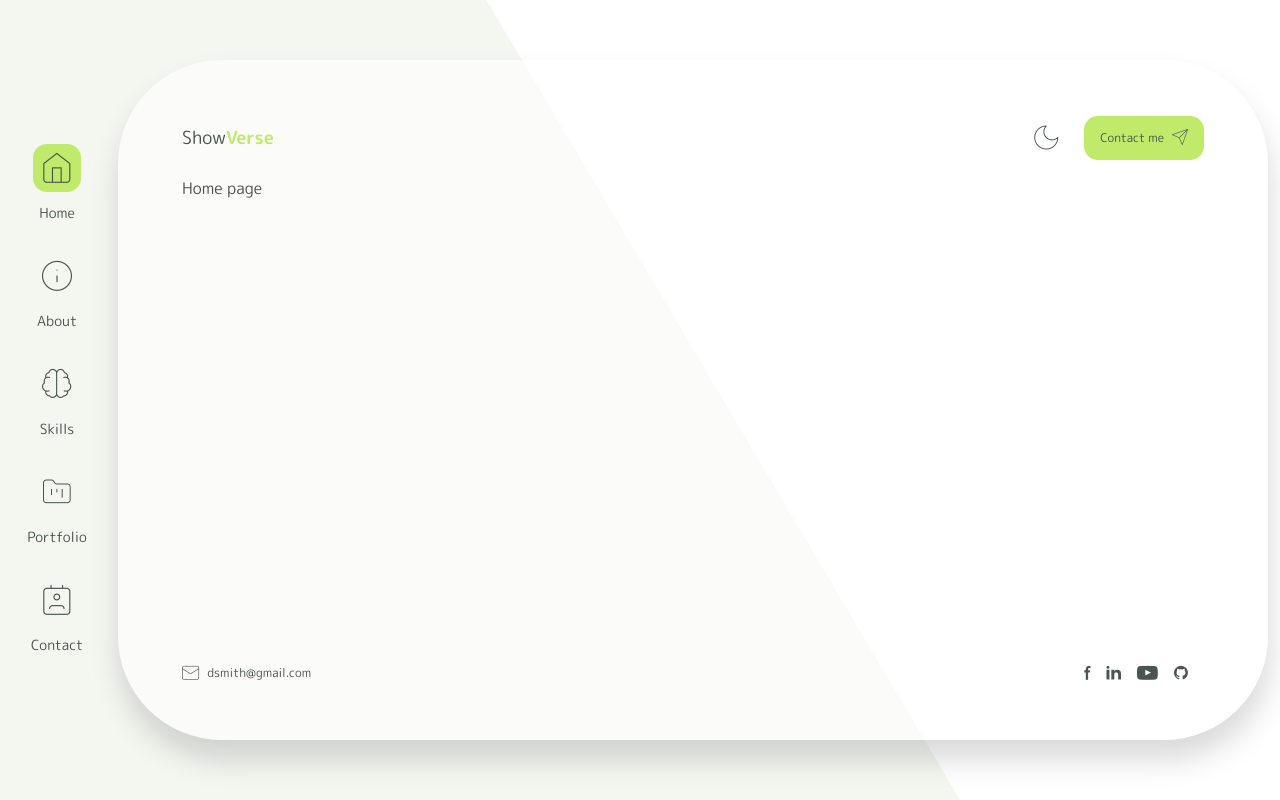
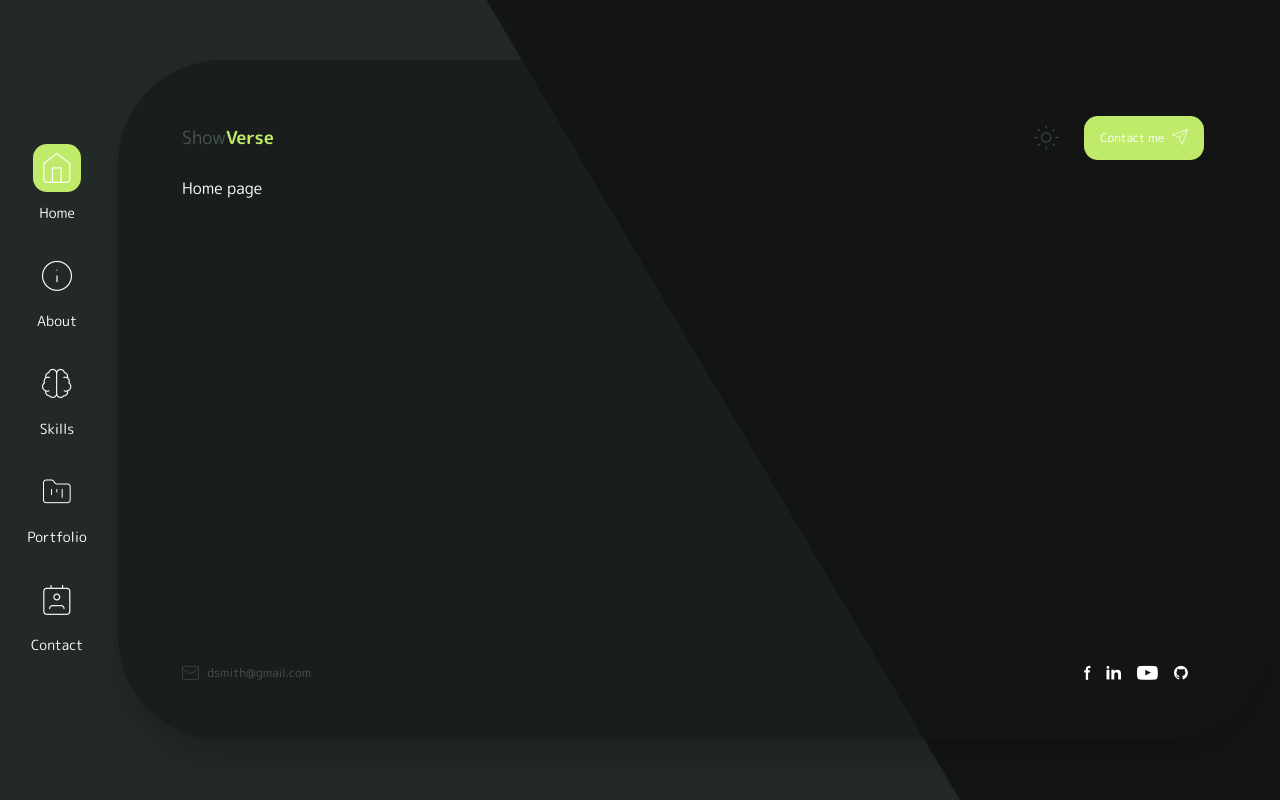
Before and after one commit to DeanNab175/showverse, a Next.js app: page / in a window 1280 px wide. Both pictures are taken after a click on the button 1046 px from the left and 138 px from the top of the page. Built offline with nearby package versions, Linux system fonts and the light colour scheme.

Commit message:
add dark mode theme switcher

```diff
--- a/src/app/(site)/layout.tsx
+++ b/src/app/(site)/layout.tsx
@@ -1,10 +1,12 @@
+"use client";
+
 import PageTransition from "@/components/page-transition";
-import TransitionProvider from "@/context/transition-context";
+import TransitionProvider from "@/contexts/transition-context";
 
 import PageHeader from "@/components/page-layout/page-header";
 import PageFooter from "@/components/page-layout/page-footer";
 import PageContent from "@/components/page-layout/page-content";
-import PageHeaderComponent from "@/components/page-header-component/page-header-component";
+import PageHeaderNavbar from "@/components/page-header-navbar/page-header-navbar";
 import FooterContact from "@/components/footer-component/footer-contact";
 import FooterSocials from "@/components/footer-component/footer-socials";
 
@@ -17,7 +19,7 @@ export default function SiteLayout({ children }: SiteLayoutProps) {
     <TransitionProvider>
       <PageTransition>
         <PageHeader>
-          <PageHeaderComponent />
+          <PageHeaderNavbar />
         </PageHeader>
         <PageContent>{children}</PageContent>
         <PageFooter>
--- a/src/app/globals.css
+++ b/src/app/globals.css
@@ -20,37 +20,45 @@
   --clr-youtube: #FF0000;
   --clr-github: #24292e;
   */
-  --clr-accent1: oklch(0.8834 0.1636 125.02);
-  --clr-accent2: oklch(0.4366 0.0183 170.25);
-  --clr-accent3: oklch(0.97 0.0082 121.63);
-  --clr-accent4: oklch(1 0 0);
-  --clr-dark: 157deg 8% 31%;
+  --clr-accent-1: oklch(0.8834 0.1636 125.02);
+  --clr-accent-2: oklch(0.4366 0.0183 170.25);
+  --clr-accent-3: oklch(0.97 0.0082 121.63);
+
   --clr-white: oklch(1 0 0);
-  --clr-accent3-dark: oklch(0.1965 0.0051 173.82);
+  --clr-dark: oklch(0.2743 0.0093 173.57);
+  --clr-dark-2: oklch(0.1965 0.0051 173.82);
 
-  /* Social Medias */
+  /* Social Medias colors */
   --clr-facebook: oklch(0.5891 0.2029 257.86);
   --clr-linkedin: oklch(0.5458 0.130182 242.2738);
   --clr-youtube: oklch(0.628 0.2577 29.23);
   --clr-github: oklch(0.2781 0.0117 248.25);
 
-  --clr-accent1-light: 79deg 81% 80%;
-  --clr-accent1-dark: 82deg 73% 44%;
+  --clr-accent-1-light: hsl(79deg 81% 80%);
+  --clr-accent-1-dark: hsl(82deg 73% 44%);
 
-  --clr-accent2-light: 155deg 7% 50%;
-  --clr-accent2-dark: 163deg 6% 22%;
+  --clr-accent-2-light: hsl(155deg 7% 50%);
+  --clr-accent-2-dark: hsl(163deg 6% 22%);
 
-  --clr-primary: var(--clr-accent1);
-  --clr-primary-light: var(--clr-accent1-light);
-  --clr-primary-dark: var(--clr-accent1-dark);
+  --clr-primary: var(--clr-accent-1);
+  --clr-primary-light: var(--clr-accent-1-light);
+  --clr-primary-dark: var(--clr-accent-1-dark);
 
-  --clr-secondary: var(--clr-accent2);
-  --clr-secondary-light: var(--clr-accent2-light);
-  --clr-secondary-dark: var(--clr-accent2-dark);
+  --clr-secondary: var(--clr-accent-2);
+  --clr-secondary-light: var(--clr-accent-2-light);
+  --clr-secondary-dark: var(--clr-accent-2-dark);
 
   --radius: 0.625rem;
+}
+
+.light {
+  --clr-base-text: var(--clr-accent-2);
+  --clr-page-bg: var(--clr-white);
+  --clr-main-content-shape-bg: var(--clr-accent-3);
+
+  /* ShadCN color variables */
   --background: var(--clr-white);
-  --foreground: var(--clr-accent2);
+  --foreground: var(--clr-accent-2);
   --card: oklch(1 0 0);
   --card-foreground: oklch(0.145 0 0);
   --popover: oklch(1 0 0);
@@ -83,7 +91,12 @@
 }
 
 .dark {
-  --background: var(--clr-accent3-dark);
+  --clr-base-text: var(--clr-white);
+  --clr-page-bg: var(--clr-dark-2);
+  --clr-main-content-shape-bg: var(--clr-dark);
+
+  /* ShadCN color variables */
+  --background: var(--clr-dark-2);
   --foreground: var(--clr-white);
   --card: oklch(0.205 0 0);
   --card-foreground: oklch(0.985 0 0);
@@ -122,8 +135,20 @@
 
   --color-primary: var(--clr-primary);
   --color-secondary: var(--clr-secondary);
-  --color-accent-3: var(--clr-accent3);
-  --color-accent-4: var(--clr-accent4);
+  --color-accent-3: var(--clr-accent-3);
+  --color-accent-4: var(--clr-white);
+
+  --color-foreground: var(--foreground);
+  --color-background: var(--background);
+  --color-facebook: var(--clr-facebook);
+  --color-linkedin: var(--clr-linkedin);
+  --color-youtube: var(--clr-youtube);
+  --color-github: var(--clr-github);
+  --color-base-text: var(--clr-base-text);
+  --color-page-bg: var(--clr-page-bg);
+  --color-main-content-shape-bg: var(--clr-main-content-shape-bg);
+
+  /* ShadCN color variables */
   --color-sidebar-ring: var(--sidebar-ring);
   --color-sidebar-border: var(--sidebar-border);
   --color-sidebar-accent-foreground: var(--sidebar-accent-foreground);
@@ -151,12 +176,6 @@
   --color-popover: var(--popover);
   --color-card-foreground: var(--card-foreground);
   --color-card: var(--card);
-  --color-foreground: var(--foreground);
-  --color-background: var(--background);
-  --color-facebook: var(--clr-facebook);
-  --color-linkedin: var(--clr-linkedin);
-  --color-youtube: var(--clr-youtube);
-  --color-github: var(--clr-github);
 
   --radius-sm: calc(var(--radius) - 4px);
   --radius-md: calc(var(--radius) - 2px);
@@ -168,10 +187,11 @@
 
 @layer base {
   * {
-    @apply border-border outline-ring/50;
+    @apply border-border outline-ring/50 transition-colors duration-300;
   }
+
   body {
-    @apply bg-background text-foreground font-sans;
+    @apply bg-background text-base-text font-sans;
     /*font-family: var(--primary-font);*/
   }
 }
--- a/src/app/layout.tsx
+++ b/src/app/layout.tsx
@@ -4,6 +4,7 @@ import type { Metadata } from "next";
 import { M_PLUS_Rounded_1c } from "next/font/google";
 
 import NavbarComponent from "@/components/navbar-component/navbar-component";
+import { Providers } from "@/components/providers";
 
 const mPlusRounded = M_PLUS_Rounded_1c({
   variable: "--font-m-plus-rounded",
@@ -23,11 +24,27 @@ interface RootLayoutProps {
 
 export default function RootLayout({ children }: Readonly<RootLayoutProps>) {
   return (
-    <html lang="en">
+    <html lang="en" suppressHydrationWarning>
+      <head>
+        <script
+          dangerouslySetInnerHTML={{
+            __html: `
+              try {
+                const theme = localStorage.getItem('theme');
+                const prefersDark = window.matchMedia('(prefers-color-scheme: dark)').matches;
+                if (theme === 'dark' || (!theme && prefersDark)) {
+                  document.documentElement.classList.add('dark');
+                }
+              } catch (e) {}
+            `,
+          }}
+        />
+      </head>
       <body
         className={`${mPlusRounded.variable} antialiased overflow-x-hidden`}
       >
-        <div className="main-content-shape bg-accent-3 fixed w-full h-full -z-[1]"></div>
+        <Providers>
+          <div className="main-content-shape bg-main-content-shape-bg fixed w-full h-full -z-[1]"></div>
           <main className="container mx-auto px-3 flex items-center min-h-screen">
             <div className="grid gap-4 w-full h-[85vh] grid-rows-[1fr_auto] lg:grid-rows-none lg:grid-cols-9 xl:grid-cols-12 lg:max-h-[60rem] xl:max-h-[63rem]">
               <div className="lg:col-start-1 lg:col-end-2">
@@ -38,6 +55,7 @@ export default function RootLayout({ children }: Readonly<RootLayoutProps>) {
               </div>
             </div>
           </main>
+        </Providers>
       </body>
     </html>
   );
--- a/src/components/footer-component/footer-socials.tsx
+++ b/src/components/footer-component/footer-socials.tsx
@@ -8,7 +8,7 @@ function FooterSocials() {
         <Link
           key={link.id}
           href={link.href}
-          className={`text-sm mr-4 ${link.hoverColorClass} transition-colors`}
+          className={`text-sm mr-4 text-base-text ${link.hoverColorClass}`}
         >
           <i className={link.iconClass}></i>
         </Link>
--- a/src/components/navbar-component/navbar-component.tsx
+++ b/src/components/navbar-component/navbar-component.tsx
@@ -46,7 +46,7 @@ function NavbarComponent() {
             opacity: 1,
             duration: 0.6,
             ease: "bounce.out",
-          }
+          },
         );
         hasInitialized.current = true;
       } else {
@@ -58,7 +58,7 @@ function NavbarComponent() {
         });
       }
     },
-    { dependencies: [pathname, isMobile, isTablet, isDesktop] }
+    { dependencies: [pathname, isMobile, isTablet, isDesktop] },
   );
 
   return (
@@ -78,11 +78,11 @@ function NavbarComponent() {
               }`}
             >
               <span
-                className={`${link.iconFontSizeClass} icon w-12 h-12 mx-auto mb-2 rounded-xl flex items-center justify-center`}
+                className={`${link.iconFontSizeClass} icon text-base-text w-12 h-12 mx-auto mb-2 rounded-xl flex items-center justify-center`}
               >
                 <i className={link.iconClass}></i>
               </span>
-              <span className="text-sm">{link.name}</span>
+              <span className="text-sm text-base-text">{link.name}</span>
             </Link>
           </li>
         ))}
--- a/src/components/page-header-component/page-header-component.tsx
+++ b/src/components/page-header-navbar/page-header-navbar.tsx
@@ -1,9 +1,13 @@
 "use client";
 
 import Link from "next/link";
+import { useTheme } from "@/contexts/theme-context";
 import { Button } from "@/components/ui/button";
 
-function PageHeaderComponent() {
+function PageHeaderNavbar() {
+  console.log("PageHeaderNavbar rendering, about to call useTheme");
+  const { theme, toggleTheme } = useTheme();
+
   return (
     <section className="flex justify-between items-center pb-4">
       <div className="logo">
@@ -16,8 +20,14 @@ function PageHeaderComponent() {
           size="icon"
           variant="ghost"
           className="flex items-center justify-center"
+          onClick={toggleTheme}
+          aria-label={`Switch to ${theme === "light" ? "dark" : "light"} mode`}
         >
-          <i className="icon-moon"></i>
+          {theme === "light" ? (
+            <i className="icon-moon"></i>
+          ) : (
+            <i className="icon-sun"></i>
+          )}
         </Button>
         <Button asChild>
           <Link href="/contact" className="menu-nav-link">
@@ -32,4 +42,4 @@ function PageHeaderComponent() {
   );
 }
 
-export default PageHeaderComponent;
+export default PageHeaderNavbar;
--- a/src/components/page-layout/page-layout.tsx
+++ b/src/components/page-layout/page-layout.tsx
@@ -9,12 +9,12 @@ const PageLayout = forwardRef<HTMLElement, PageLayoutProps>(
     return (
       <article
         ref={ref}
-        className="shadow-[2px_20px_30px_rgba(0,0,0,0.15)] bg-accent-4/60 h-full rounded-[104px] px-16 py-14 grid grid-rows-[auto_1fr_auto]"
+        className="shadow-[2px_20px_30px_rgba(0,0,0,0.15)] bg-page-bg/60 h-full rounded-[104px] px-16 py-14 grid grid-rows-[auto_1fr_auto]"
       >
         {children}
       </article>
     );
-  }
+  },
 );
 
 PageLayout.displayName = "PageLayout";
--- a/src/components/page-transition.tsx
+++ b/src/components/page-transition.tsx
@@ -3,7 +3,7 @@
 import { useCallback, useEffect, useRef } from "react";
 import { usePathname, useRouter } from "next/navigation";
 
-import { useTransition } from "@/context/transition-context";
+import { useTransition } from "@/contexts/transition-context";
 import PageLayout from "./page-layout/page-layout";
 import {
   createEntryTimeline,
@@ -37,7 +37,7 @@ export default function PageTransition({ children }: PageTransitionProps) {
       overlayRef,
       isRouteChange,
       entryAnimationFn,
-      handleComplete
+      handleComplete,
     );
 
     timeline.play();
@@ -48,7 +48,7 @@ export default function PageTransition({ children }: PageTransitionProps) {
       const timeline = createExitTimeline(overlayRef, () => router.push(url));
       timeline.play();
     },
-    [router]
+    [router],
   );
 
   // Play entry animation on mount and route changes
--- /dev/null
+++ b/src/components/providers.tsx
@@ -0,0 +1,7 @@
+"use client";
+
+import { ThemeProvider } from "@/contexts/theme-context";
+
+export function Providers({ children }: { children: React.ReactNode }) {
+  return <ThemeProvider>{children}</ThemeProvider>;
+}
--- /dev/null
+++ b/src/contexts/theme-context.tsx
@@ -0,0 +1,61 @@
+"use client";
+
+import React, { createContext, useContext, useEffect, useState } from "react";
+
+type Theme = "light" | "dark";
+
+interface ThemeContextType {
+  theme: Theme;
+  toggleTheme: () => void;
+}
+
+const ThemeContext = createContext<ThemeContextType | undefined>(undefined);
+
+export function ThemeProvider({ children }: { children: React.ReactNode }) {
+  const [theme, setTheme] = useState<Theme>("light");
+  const [mounted, setMounted] = useState(false);
+
+  // Load theme from localStorage on mount
+  useEffect(() => {
+    setMounted(true);
+    const savedTheme = localStorage.getItem("theme") as Theme | null;
+    const prefersDark = window.matchMedia(
+      "(prefers-color-scheme: dark)",
+    ).matches;
+
+    if (savedTheme) {
+      setTheme(savedTheme);
+    } else if (prefersDark) {
+      setTheme("dark");
+    }
+  }, []);
+
+  // Update document class and localStorage when theme changes
+  useEffect(() => {
+    if (!mounted) return;
+
+    const root = document.documentElement;
+    if (theme === "dark") {
+      root.classList.remove("light");
+      root.classList.add("dark");
+    } else {
+      root.classList.remove("dark");
+      root.classList.add("light");
+    }
+    localStorage.setItem("theme", theme);
+  }, [theme, mounted]);
+
+  const toggleTheme = () => {
+    setTheme((prev) => (prev === "light" ? "dark" : "light"));
+  };
+
+  return <ThemeContext value={{ theme, toggleTheme }}>{children}</ThemeContext>;
+}
+
+export function useTheme() {
+  const context = useContext(ThemeContext);
+  if (context === undefined) {
+    throw new Error("useTheme must be used within a ThemeProvider");
+  }
+  return context;
+}
```
Also changed, not shown: src/contexts/transition-context.tsx (renamed from src/context/transition-context.tsx). Lines whose indentation alone changed are shown as unchanged.
